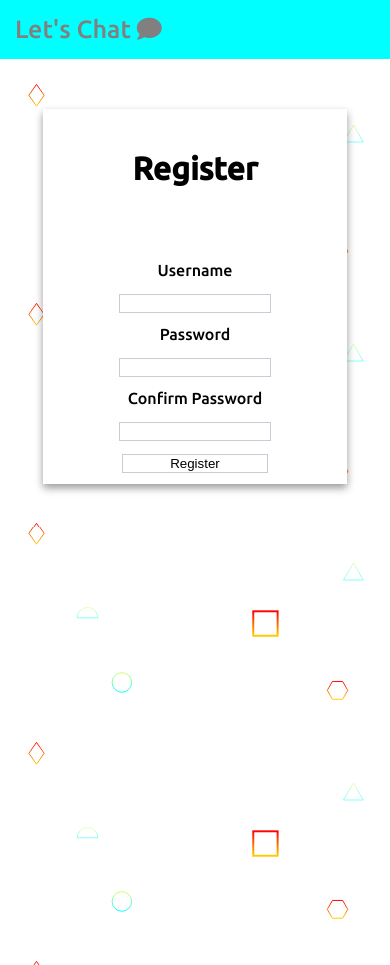
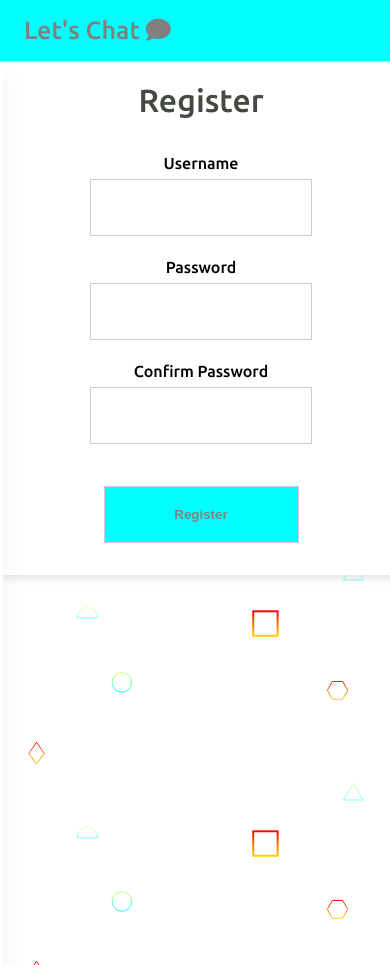
Before and after one commit to Babithakumari/web50-finalproject, a Django app: page /chat/register in a window 390 px wide. Run offline with Django 3.2, Linux system fonts and the light colour scheme.

Commit message:
project done

```diff
--- /dev/null
+++ b/chat/static/chat/nav.js
@@ -0,0 +1,33 @@
+document.addEventListener('DOMContentLoaded',function(){
+
+const hamburger = document.querySelector(".hamburger");
+const navMenu = document.querySelector(".nav-menu");
+
+hamburger.addEventListener("click", mobileMenu);
+
+const navLink = document.querySelectorAll(".nav-link");
+navLink.forEach(n => n.addEventListener("click", closeMenu));
+
+
+
+
+
+
+function mobileMenu() {
+    console.log("nkaaaaaaaaaaaaaaa")
+    hamburger.classList.toggle("active");
+    navMenu.classList.toggle("active");
+    console.log(navMenu)
+    console.log("innnnnnnnnnnnnnnnn")
+
+}
+
+
+
+
+
+function closeMenu() {
+    hamburger.classList.remove("active");
+    navMenu.classList.remove("active");
+}
+})
--- a/chat/static/chat/styles.css
+++ b/chat/static/chat/styles.css
@@ -1,5 +1,6 @@
 body{
     margin:0;
+    margin-bottom:50px;
     padding:0;
     background-image: url('scattered-forcefields.svg');
     color:#1B2021;
@@ -8,16 +9,20 @@
 
 }
 
-/*------------------------------------------*/
+
+/*--------------------------------------*/
 
 /* general elements*/
 p{
     margin:0 0;
 }
+ul{
+    list-style-type: none;
+}
 
 li{
-    display:inline-block;
     margin:10px;
+    list-style:none;
 }
 input{
     width:50%;
@@ -97,36 +102,66 @@
 /* index-page */
 
 /* Component-1 nav */
-#nav-bar{
+
+
+.header{
+    border-bottom: 1px solid #E2E8F0;
+}
+
+.navbar
+{
     background-color:#00ffff;
-    padding:15px;
-    margin:0;
-}
+    display: flex;
+    justify-content: space-between;
+    align-items: center;
+    padding: 1rem 1.5rem;
+ }
+
+
 #nav-brand{
     font-weight:500;
-    color:#444941;
-    color:#9D9D9D;
     color:grey;
-    margin:0;
-    padding:0;
-    font-family: 'Ubuntu', sans-serif;
     font-size:25px;
 }
-.nav-text{
+.nav-menu {
+    display: flex;
+    justify-content: space-between;
+    align-items: center;
+
+}
+.nav-item {
+    margin-left: 5rem;
+}
+
+.nav-link{
     color:grey;
     font-size:18px;
+    font-weight: 400;
 
+}
+.nav-link:hover{
+    color: #482ff7;
 }
 .nav-btn{
     color:black;
 
 
 }
-#avatar{
-    position:absolute;
-    right: 15px;
- }
 
+
+ .hamburger {
+    display: none;
+}
+
+.bar {
+    display: block;
+    width: 25px;
+    height: 3px;
+    margin: 5px auto;
+    -webkit-transition: all 0.3s ease-in-out;
+    transition: all 0.3s ease-in-out;
+    background-color: #101010;
+}
 
 
 
@@ -211,10 +246,12 @@
 
 
 }
-#prev-msgs{
+#all-msgs{
     padding:15px;
+    height:380px;
+    overflow-y: scroll;
 }
-.prev-msgs-user1, .prev-msgs-user2{
+.prev-msgs{
 color:grey;
 margin:10px;
 }
@@ -233,7 +270,12 @@
 
 #compose-text-section{
     display:grid;
-    background-color: yellow;
+    position: fixed;
+    height: 50px;
+    bottom: 0px;
+    left: 0px;
+    right: 0px;
+    margin-bottom: 0px;
 
 }
 #send-section{
@@ -271,19 +313,53 @@
 
 
 /*mobile responsiveness */
-@media only screen and (max-width: 1000px) {
 
-    #search-bar{
-        width:82%;
+@media only screen and (max-width: 768px) {
+
+
+
+    .nav-menu {
+        position:fixed;
+        left:-100%;
+        top:3.8rem;
+        flex-direction: column;
+        width: 90.5%;
+        height:100%;
+        justify-content: unset;
+        border-radius: 6px;
+        text-align: center;
+        transition: 0.3s;
+        background-color:white;
+        box-shadow:
+            0 10px 27px rgba(0, 0, 0, 0.05);
+        margin:auto
+    }
+    .nav-menu.active {
+        left: 0;
+    }
+    .nav-item {
+        margin: 2.5rem 0;
+    }
+    .nav-link:hover{
+        color: #482ff7;
     }
 
+    .hamburger{
+        display:block;
+        cursor:pointer;
+    }
+    .hamburger.active .bar:nth-child(2) {
+        opacity: 0;
+    }
 
-}
-@media only screen and (max-width: 400px) {
+    .hamburger.active .bar:nth-child(1) {
+        transform: translateY(8px) rotate(45deg);
+    }
 
-    .login{
-        width:75%
+    .hamburger.active .bar:nth-child(3) {
+        transform: translateY(-8px) rotate(-45deg);
     }
+
 
     #index-section{
         width:100%;
@@ -299,6 +375,7 @@
         width:80%;
     }
 
+
     #chat-room{
         width:100%;
         margin:0 auto;
@@ -311,4 +388,27 @@
       #send-section{
           width:100%;
       }
-  }
+      #chat-room{
+          width:100%;
+          box-shadow:none;
+
+      }
+      #all-msgs{
+          max-height: 500px;
+      }
+      #compose-text-section{
+        position: fixed;
+        height: 50px;
+        bottom: 0px;
+        left: 0px;
+        right: 0px;
+        margin-bottom: 0px;
+      }
+      .login{
+          width:100%;
+          box-shadow:0 4px 8px 0 rgba(0,0,0,0.1);
+          margin:0 auto;
+
+
+      }
+    }
--- a/chat/templates/chat/layout.html
+++ b/chat/templates/chat/layout.html
@@ -17,38 +17,49 @@
 
 
     <body>
-        <nav>
-            <div id = "nav-bar" >
-                <li id = "nav-brand">
-                     Let's Chat <i class="fas fa-comment"></i>
-                </li>
+        <header class="header">
+
+            <nav class="navbar">
+
+                <a id = "nav-brand">
+                    Let's Chat <i class="fas fa-comment"></i>
+                </a>
+
+
+            <ul class="nav-menu">
                 {% if request.user.is_authenticated %}
 
-                <li class = "nav-btn">
-                    <a class="nav-text"  href = "{% url 'index' %}">All Chats</a>
+                <li class = "nav-item">
+                    <a  href = "{% url 'index' %}" class="nav-link">All Chats</a>
 
                 </li>
 
 
-                <li class = "nav-btn">
-                    <a class="nav-text" href = "{% url 'logout_view'%}">Logout</a>
+                <li class = "nav-item" id="logout">
+                    <a href = "{% url 'logout_view'%}" class="nav-link" >Logout</a>
+                </li>
 
+
+               <li class = "nav-item">
+                    <a href = "#" class="nav-link" id = "avatar" >
+                    <i class="fas fa-user"></i> {{user.get_username}}
+
+                        </a>
                 </li>
+
+            </ul>
+                {% endif %}
+            <div class="hamburger">
+                    <span class="bar"></span>
+                    <span class="bar"></span>
+                    <span class="bar"></span>
+            </div>
 
 
 
 
-                <li class = "nav-btn">
-                        <a class="nav-text" id = "avatar" href = "#">
-                            <i class="fas fa-user"></i> {{user.get_username}}
-
-                        </a>
-                </li>
-                {% endif %}
-
-            </div>
-
         </nav>
+    </header>
 
 
         <div class="body">
@@ -58,6 +69,7 @@
 
 
 
+        <script src = "{% static 'chat/nav.js' %}"></script>
 
     </body>
 </html>
--- a/chat/templates/chat/register.html
+++ b/chat/templates/chat/register.html
@@ -10,31 +10,28 @@
 <div class = "login">
 
     <div id="login-header">
-       <h1 id="login-text">Register</h1>
+       <h1 id="login-header-text">Register</h1>
     </div>
 
     <div id = "login-details">
         <form id="login-form" method="POST" action = "{% url 'register'%}">
             {% csrf_token %}
-            <br>
+            <div class="login-details-div">
+                <p class="login-details-text">Username</p>
+                <input type="text" name="username" class="login-details-form-input">
+            </div>
 
-            <p>Username</p>
-            <input type="text" name="username" class="login-input">
+            <div class="login-details-div">
+                <p class="login-details-text">Password</p>
+                <input type= "password"  name="password"  class="login-details-form-input">
+            </div>
 
-            <br>
+            <div class="login-details-div">
+                <p class="login-details-text"> Confirm Password</p>
+                <input type= "password"  name="password"  class="login-details-form-input">
+            </div>
 
-            <p>Password</p>
-            <input type= "password"  name="password"  class="login-input">
-
-            <br>
-
-            <p>Confirm Password</p>
-            <input type= "password"  name="password"  class="login-input">
-
-            <br>
-
-            <input type = "submit" value="Register"  class="login-input" id="login-btn">
-
+            <input type = "submit" value="Register"  class="login-details-form-input" id="login-details-form-btn" >
             <br>
         </form>
     </div>
```
Also changed, not shown: chat/static/chat/index.js (+11 -0 lines), chat/static/chat/script.js (+4 -10 lines), chat/templates/chat/chatroom.html (+4 -15 lines), db.sqlite3.
